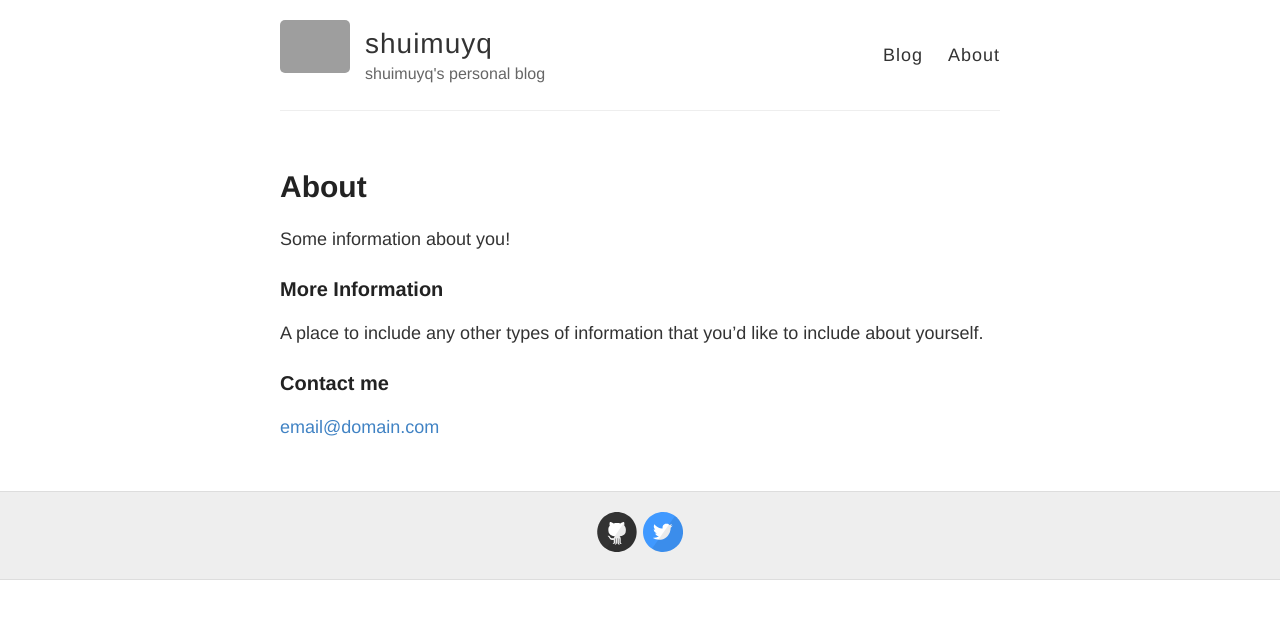
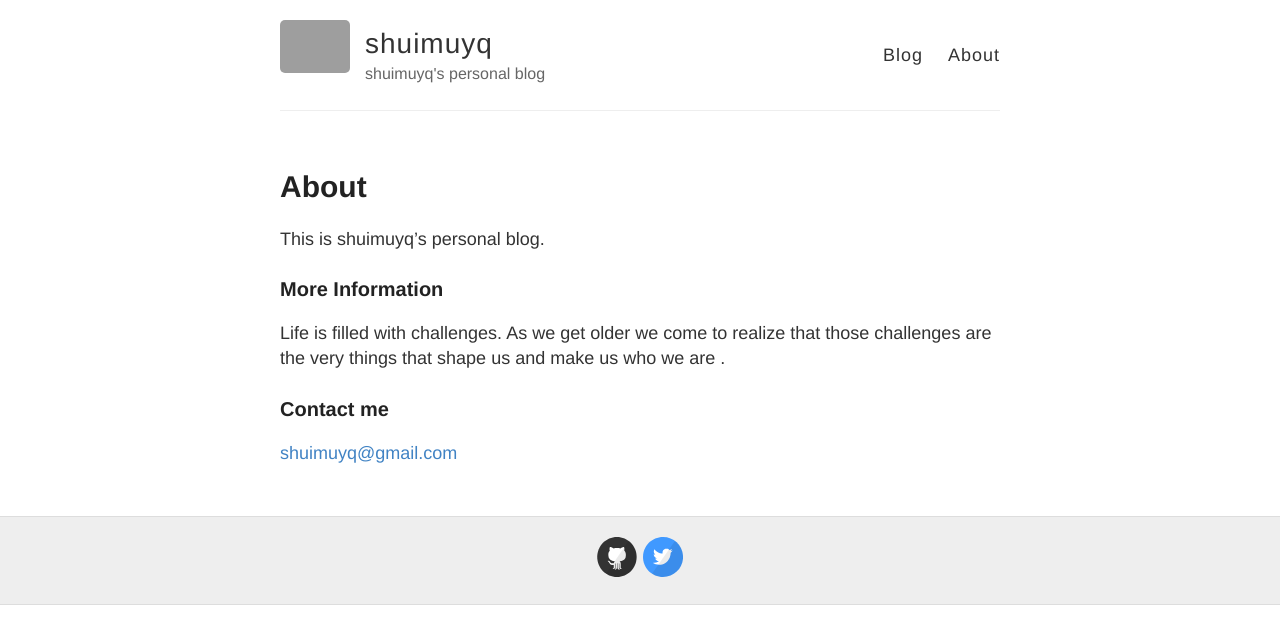
Before and after one commit to shuimuyq/shuimuyq.github.io, a Jekyll site: the page built from about.md, in a window 1280 px wide. Shown: the top 644 px of the page. Built offline with Jekyll 4.4.1, drawn with Linux system fonts in a browser that asks for light colours; grey boxes are pictures that could not be loaded.

Commit message:
blog build

```diff
--- a/about.md
+++ b/about.md
@@ -4,12 +4,12 @@ title: About
 permalink: /about/
 ---
 
-Some information about you!
+This is shuimuyq's personal blog.
 
 ### More Information
 
-A place to include any other types of information that you'd like to include about yourself.
+Life is filled with challenges. As we get older we come to realize that those challenges are the very things that shape us and make us who we are .
 
 ### Contact me
 
-[email@domain.com](mailto:email@domain.com)
+[shuimuyq@gmail.com](mailto:shuimuyq@gmail.com)
```
